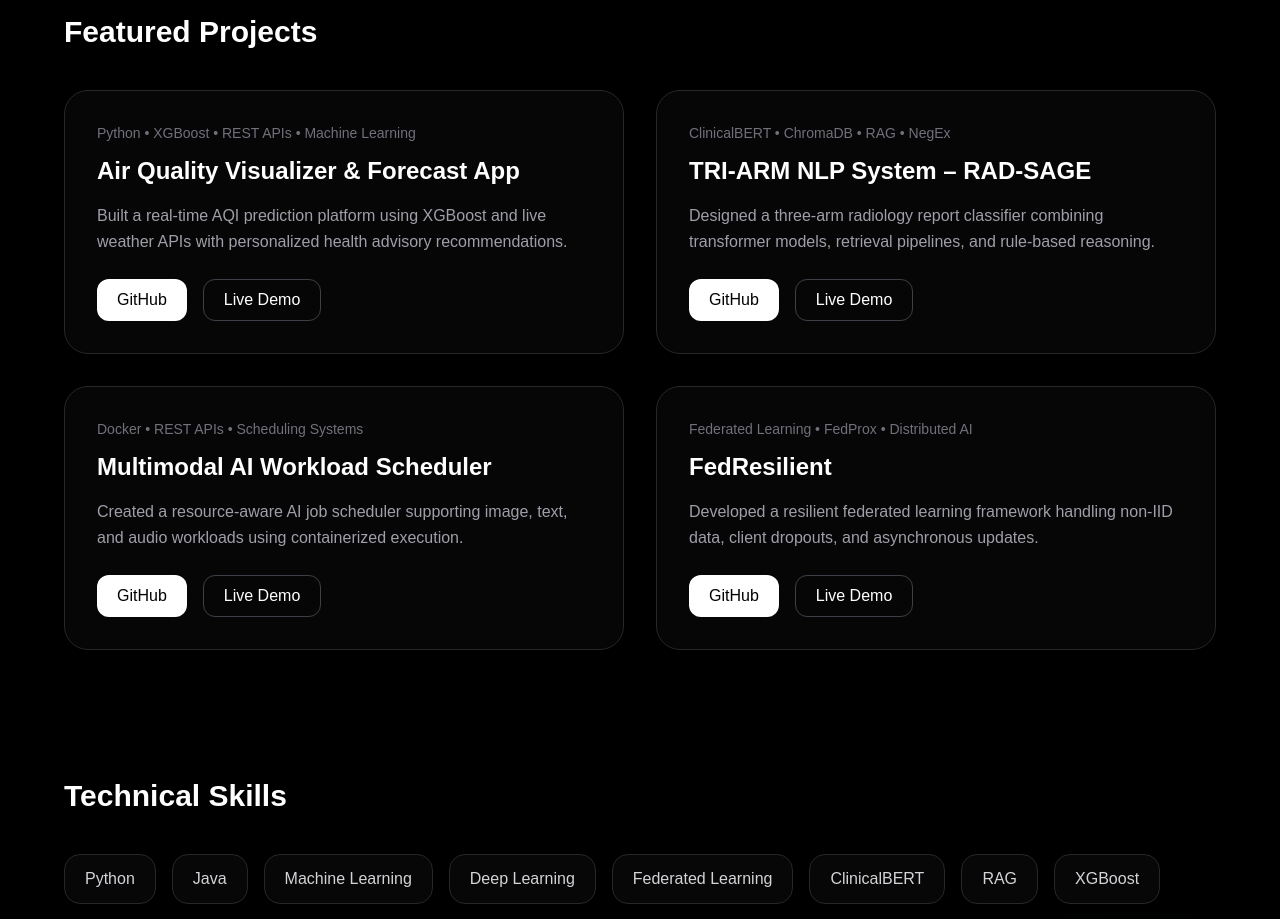
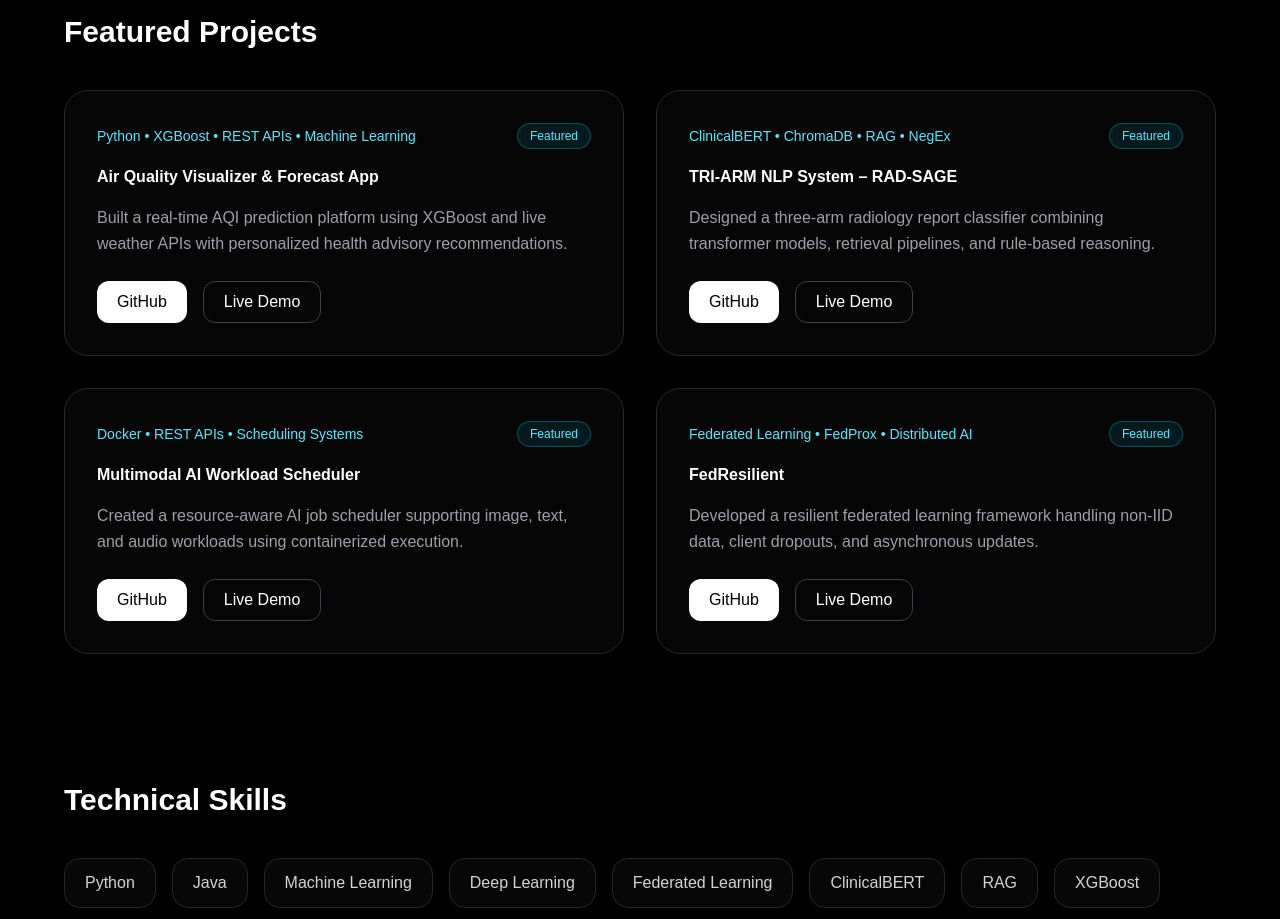
Before and after one commit to rgm-2006/portfolio, a Next.js app: page / in a window 1280 px wide. Shown: the part 980-1899 px from the top of the page. Built offline with nearby package versions, Linux system fonts and the light colour scheme.

Commit message:
upgraded project headers

```diff
--- a/app/page.tsx
+++ b/app/page.tsx
@@ -103,7 +103,7 @@ export default function Portfolio() {
             <div className="flex gap-4 flex-wrap">
               <a
                 href="#projects"
-                className="px-6 py-3 rounded-2xl bg-white text-black font-medium hover:scale-105 transition"
+                className="px-6 py-3 rounded-2xl bg-white text-black font-medium hover:scale-105 hover:shadow-[0_0_30px_rgba(255,255,255,0.35)] transition duration-300"
               >
                 View Projects
               </a>
@@ -181,11 +181,18 @@ export default function Portfolio() {
                 key={index}
                 className="rounded-3xl border border-zinc-800 bg-zinc-950/70 backdrop-blur-xl p-8 hover:border-cyan-400/60 hover:shadow-[0_0_40px_rgba(34,211,238,0.15)] transition duration-300"
               >
-                <p className="text-zinc-500 text-sm mb-3">
-                  {project.tech}
-                </p>
+                <div className="flex items-center justify-between mb-4">
+  <p className="text-cyan-300 text-sm font-medium">
+    {project.tech}
+  </p>
 
-                <h4 className="text-2xl font-semibold mb-4">
+  <span className="text-xs px-3 py-1 rounded-full border border-cyan-400/30 text-cyan-300 bg-cyan-400/10">
+    Featured
+  </span>
+</div>
+
+                <h4 className="text-
+                2xl font-semibold mb-4">
                   {project.title}
                 </h4>
 
@@ -258,7 +265,7 @@ export default function Portfolio() {
 
             <a
               href="https://github.com/rgm-2006"
-              className="px-6 py-3 rounded-2xl border border-zinc-700 hover:border-white transition"
+              className="px-6 py-3 rounded-2xl border border-zinc-700 hover:border-cyan-400 hover:text-cyan-300 hover:shadow-[0_0_25px_rgba(34,211,238,0.2)] transition duration-300"
             >
               GitHub
             </a>
```
